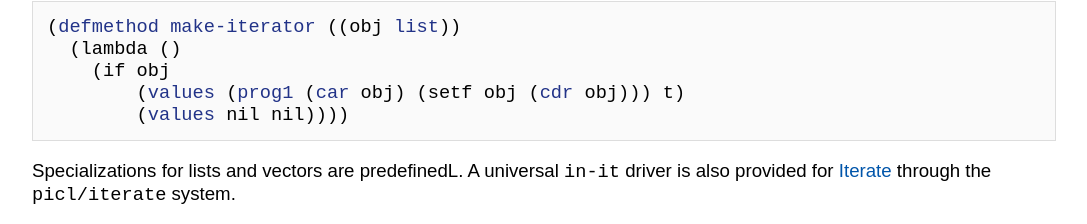
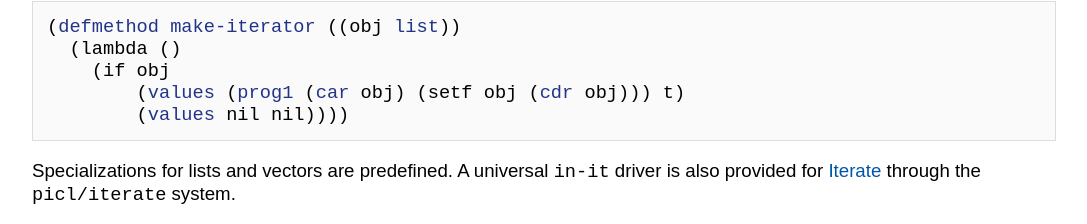
Before and after one commit to anlsh/picl, a plain HTML site: page docs/index.html in a window 1280 px wide. Shown: the part 1707-1931 px from the top of the page, without its empty margins (96-1183 px from the left). Drawn offline with Linux system fonts and the light colour scheme.

Commit message:
Fix typo

```diff
--- a/docs/index.html
+++ b/docs/index.html
@@ -235,7 +235,7 @@ described above. For instance, the <code><a href="#GENERIC-FUNCTION%20PICL%3AMAK
   (lambda ()
     (if obj
         (<a href="http://l1sp.org/cl/values" class="xref">values</a> (<a href="http://l1sp.org/cl/prog1" class="xref">prog1</a> (<a href="http://l1sp.org/cl/car" class="xref">car</a> obj) (setf obj (<a href="http://l1sp.org/cl/cdr" class="xref">cdr</a> obj))) t)
-        (<a href="http://l1sp.org/cl/values" class="xref">values</a> nil nil))))</code></pre> <p>Specializations for lists and vectors are predefinedL. A universal <code>in-it</code> driver is also provided for <a href="https://common-lisp.net/project/iterate/">Iterate</a> through the <code>picl/iterate</code> system.</p> <pre><code>(ql:quickload '(:picl :picl/iterate))
+        (<a href="http://l1sp.org/cl/values" class="xref">values</a> nil nil))))</code></pre> <p>Specializations for lists and vectors are predefined. A universal <code>in-it</code> driver is also provided for <a href="https://common-lisp.net/project/iterate/">Iterate</a> through the <code>picl/iterate</code> system.</p> <pre><code>(ql:quickload '(:picl :picl/iterate))
 
 (iterate:iter
     (iterate:for i in-it #(1 2 3))
```
Also changed, not shown: 1 other file.
